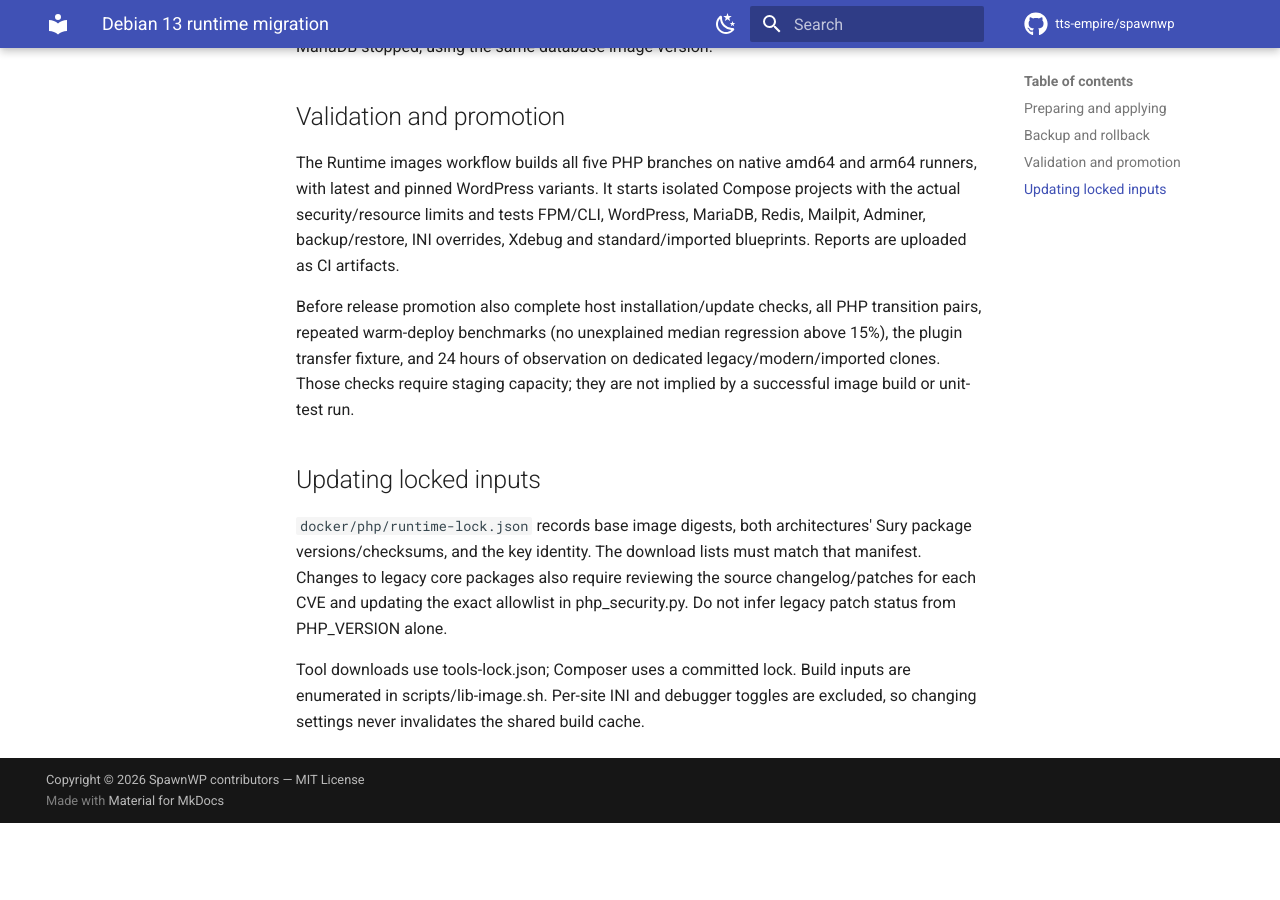
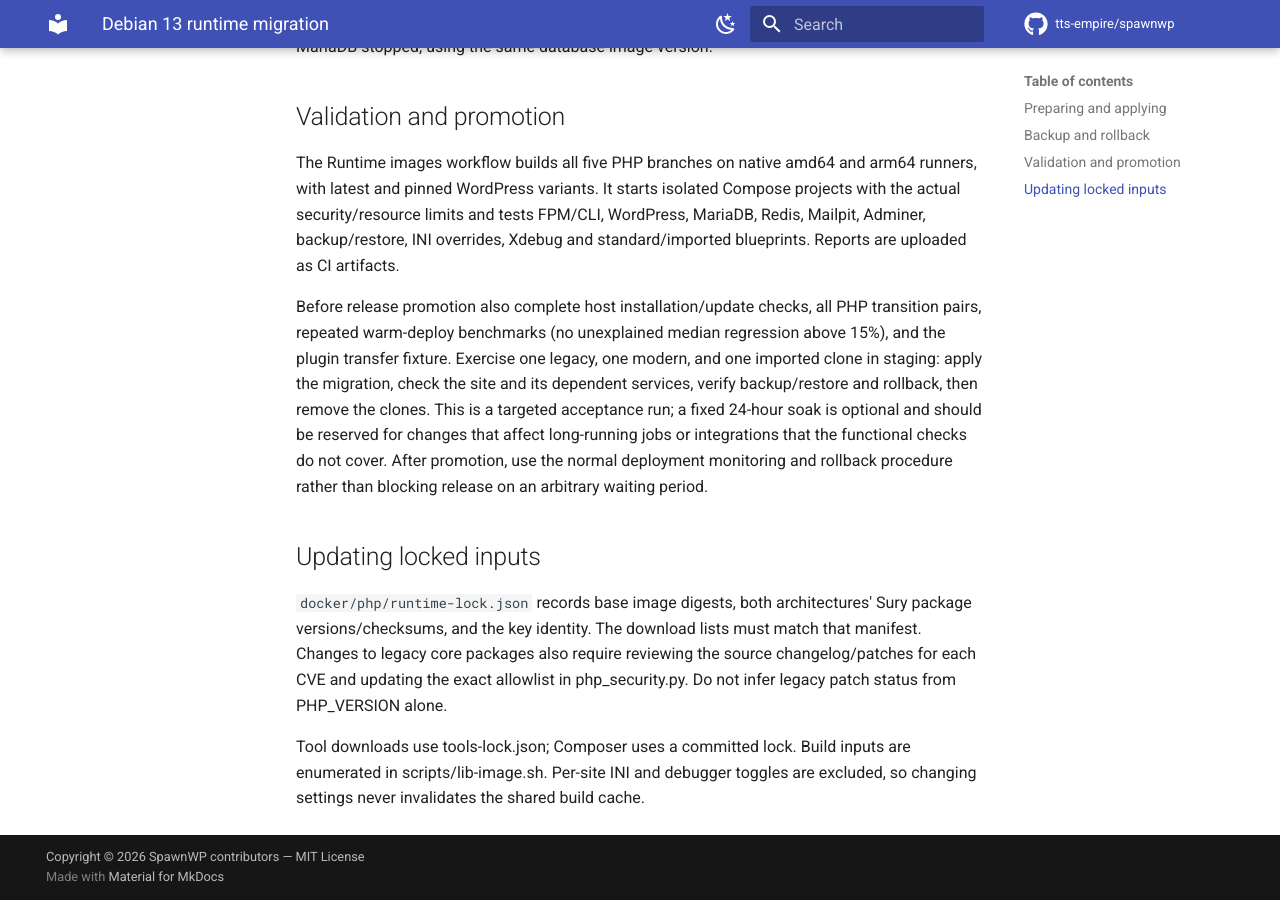
Before and after one commit to tts-empire/spawnwp, an MkDocs documentation site: the page built from docs/runtime-migration.md, in a window 1280 px wide and 900 px high, scrolled down 1398 px. Built offline with MkDocs 1.6.1 and Material for MkDocs 9.7.7, drawn with Linux system fonts in a browser that asks for light colours; comment, search, counter and statistics services are not loaded; before the commit the page ends 2221 px from its top, so only the background shows below that.

Commit message:
Right-size Debian runtime staging acceptance

```diff
--- a/docs/runtime-migration.md
+++ b/docs/runtime-migration.md
@@ -62,9 +62,13 @@ standard/imported blueprints. Reports are uploaded as CI artifacts.
 
 Before release promotion also complete host installation/update checks, all PHP
 transition pairs, repeated warm-deploy benchmarks (no unexplained median regression
-above 15%), the plugin transfer fixture, and 24 hours of observation on dedicated
-legacy/modern/imported clones. Those checks require staging capacity; they are not
-implied by a successful image build or unit-test run.
+above 15%), and the plugin transfer fixture. Exercise one legacy, one modern, and one
+imported clone in staging: apply the migration, check the site and its dependent
+services, verify backup/restore and rollback, then remove the clones. This is a
+targeted acceptance run; a fixed 24-hour soak is optional and should be reserved for
+changes that affect long-running jobs or integrations that the functional checks do
+not cover. After promotion, use the normal deployment monitoring and rollback
+procedure rather than blocking release on an arbitrary waiting period.
 
 ## Updating locked inputs
 
```
